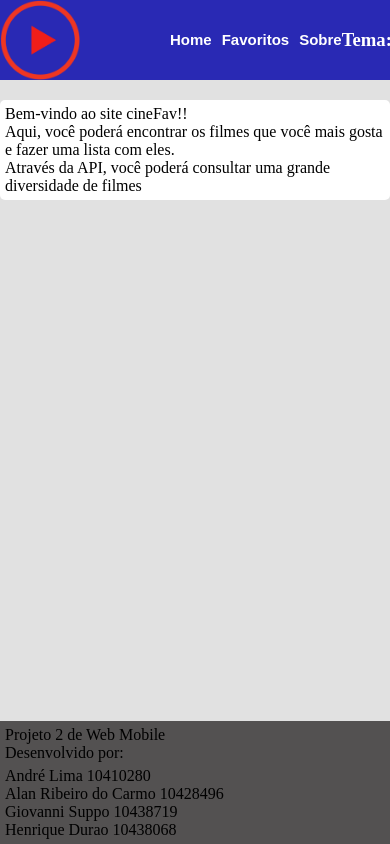
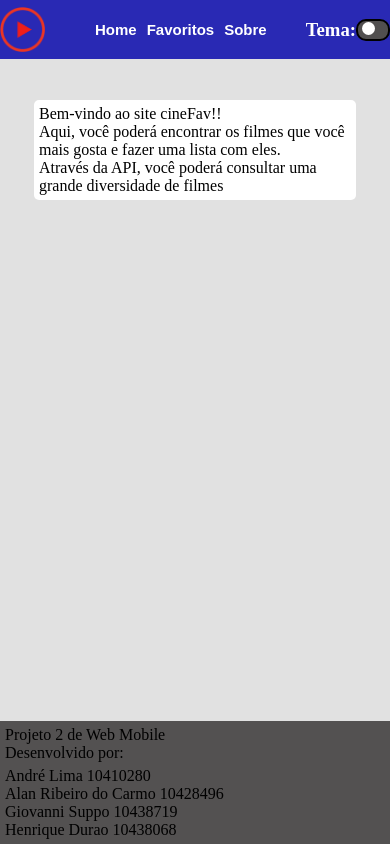
Before and after one commit to Alanribc/Web-Mobile-2, a Next.js app in the folder webmobile/: page / in a window 390 px wide. Built offline with nearby package versions, Linux system fonts and the light colour scheme.

Commit message:
eighth commit

```diff
--- a/webmobile/src/app/globals.css
+++ b/webmobile/src/app/globals.css
@@ -192,3 +192,62 @@ p{
 .articleSobre p{
     color: black;
 }
+
+.imagem{
+    width:80px;
+    height: 80px
+}
+
+@media (max-width: 768px) {
+    .article1{
+        width: 80%;
+    }
+
+    .imagem{
+        width: 45px;
+        height: 45px;
+    }
+    .logomenu{
+        display: flex;
+        align-items: center
+    }
+}
+
+@media (max-width: 450px){
+    .links{
+        font-weight: 15px;
+    }
+    .logomenu{
+        gap: 10px;
+    }
+    .botao {
+        border-radius: 10px;
+        width: 30px;
+        height: 18px;
+        border: 2.5px solid black;
+    }
+
+    .slider {
+        height: 15px;
+        width: 15px;
+    }
+
+    .slider::before {
+        height: 13px;
+        width: 13px;
+      }
+
+    input:checked + .slider::before {
+        transform: translateX(13px);
+    }
+
+}
+
+@media (max-width: 365px) {
+    .logomenu{
+        gap: 0;
+    }
+    ul{
+        padding-left: 5px;
+    }
+}
--- a/webmobile/src/components/Menu.js
+++ b/webmobile/src/components/Menu.js
@@ -8,9 +8,10 @@ export default function Menu() {
             <section className = "logomenu">
                 <Image
                 src = "/images/play.png"
-                width = {80}
-                height = {80}
+                width = {50}
+                height = {50}
                 alt = "Logo"
+                className="imagem"
                 />
                 <ul>
                     <li><Link href = "/" className="links">Home</Link></li>
```
